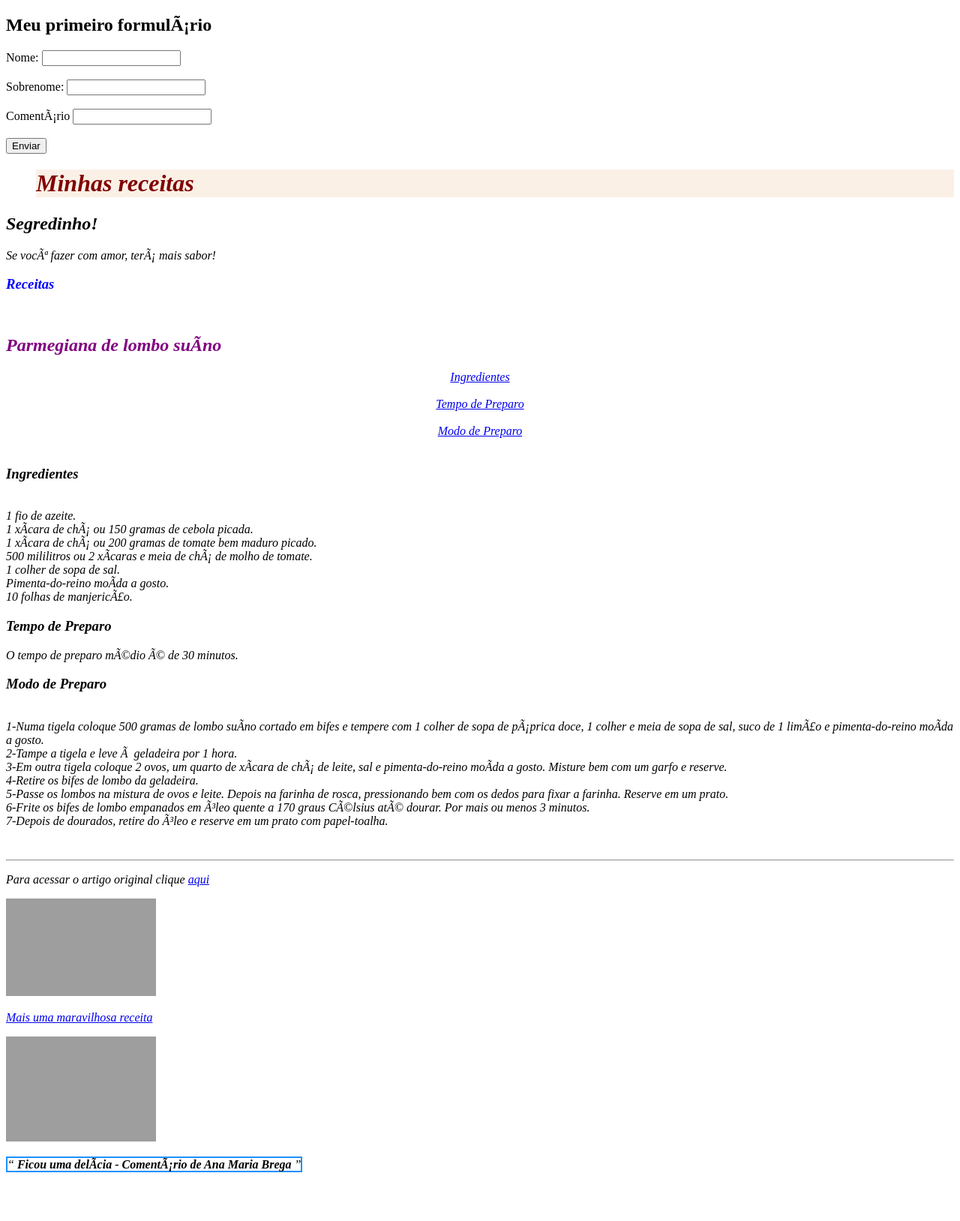
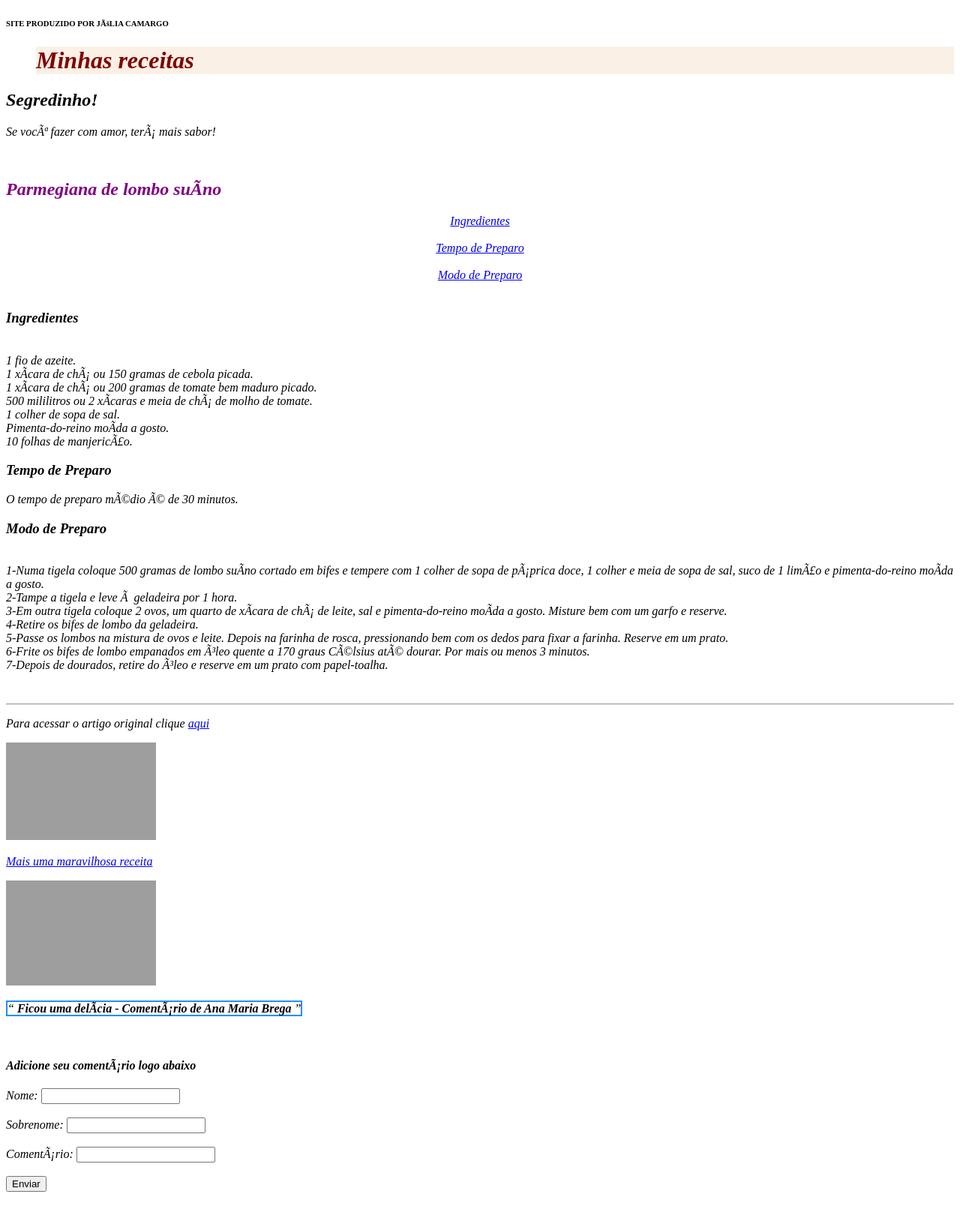
Before and after one commit to juliacamargo04/-Programa-o_Web, a plain HTML site: page index.html in a window 1280 px wide. Shown: the whole page at 75% size. Before the commit the page ends 1570 px from the top, so only its background shows below. Drawn offline with Linux system fonts and the light colour scheme; grey boxes are pictures that could not be loaded.

Commit message:
Update index.html

```diff
--- a/index.html
+++ b/index.html
@@ -1,27 +1,6 @@
 <!DOCTYPE html>
 <html lang ="pt-br">
 <head>
-  <body>
-
-<h2>Meu primeiro formulário</h2>
-
-	<form action="/action_page.php">
-	<label for="inome"> Nome: </label>
-	<input type="text" name="nome" id="inome"><br><br>
-	<label for="isobrenome"> Sobrenome: </label>
-	<input type="text" name="sobrenome" id="isobrenome"><br><br>
-	<label for="icomentario"> Comentário </label>
-	<input type="text" name="comentario" id="icomentario"><br><br>
-
-	<script type="text/javascript" src="scripts.js"></script>
-	<input type="submit" value="Enviar">
-
-</form>
-
-
-</body>
-</html>
-
 
 	<style> body #myHeader {
 
@@ -36,18 +15,25 @@
 	<meta name="viewport"content="width=device-width, initial-scale=1">
 	<title>sites bonitinhos</title>
 
-        </style>
-      	<body>
-        <cite  font-style: italic>
+</style>
+</head>
+
+
+
+
+   <body>
+	<header>
+	<h6> SITE PRODUZIDO POR JÚLIA CAMARGO</h6>
+</header>
+
+
+<cite  font-style: italic>
       		<h1 id="myHeader">Minhas receitas</h1>
 
       		<div class="receitas">
             <h2>Segredinho!</h2>
             <p>Se você fazer com amor, terá mais sabor!</p>
             </div>
-
-        <h3 style="color:blue">Receitas</h3>
-	<body>
 
 		<br>
 
@@ -92,8 +78,28 @@
 	<img src="https://s2.glbimg.com/VPzBrpWMEA87jMDStW1PBANlaXU=/0x0:1280x590/984x0/smart/filters:strip_icc()/i.s3.glbimg.com/v1/AUTH_1f540e0b94d8437dbbc39d567a1dee68/internal_photos/bs/2022/Z/p/9j5LCmTiSb0fioJQmuCw/receita-petit-gateau-air-fryer.jpeg" alt="petit-gateau-na-air-fryer" style="width:200px;height:140px;"> <br>
 
 	<br>
-	<q style="border: 2px solid DodgerBlue;"/q> <strong>Ficou uma delícia - Comentário de Ana Maria Brega</strong>
+	<q style="border: 2px solid DodgerBlue; "> <strong>Ficou uma delícia - Comentário de Ana Maria Brega</strong> </q>
+		<br>
 
-	</body>
+	<form action="/action_page.php">
 
-	</html>
+<br>
+<br>
+
+<h4>Adicione seu comentário logo abaixo</h4>
+	<label for="inome"> Nome: </label>
+	<input type="text" name="nome" id="inome"><br><br>
+	<label for="isobrenome"> Sobrenome: </label>
+	<input type="text" name="sobrenome" id="isobrenome"><br><br>
+	<label for="icomentario"> Comentário: </label>
+	<input type="text" name="comentario" id="icomentario"><br><br>
+
+	<script type="text/javascript" src="scripts.js"></script>
+	<input type="submit" value="Enviar">
+
+</form>
+
+<br>
+<br>
+</body>
+</html>
```
